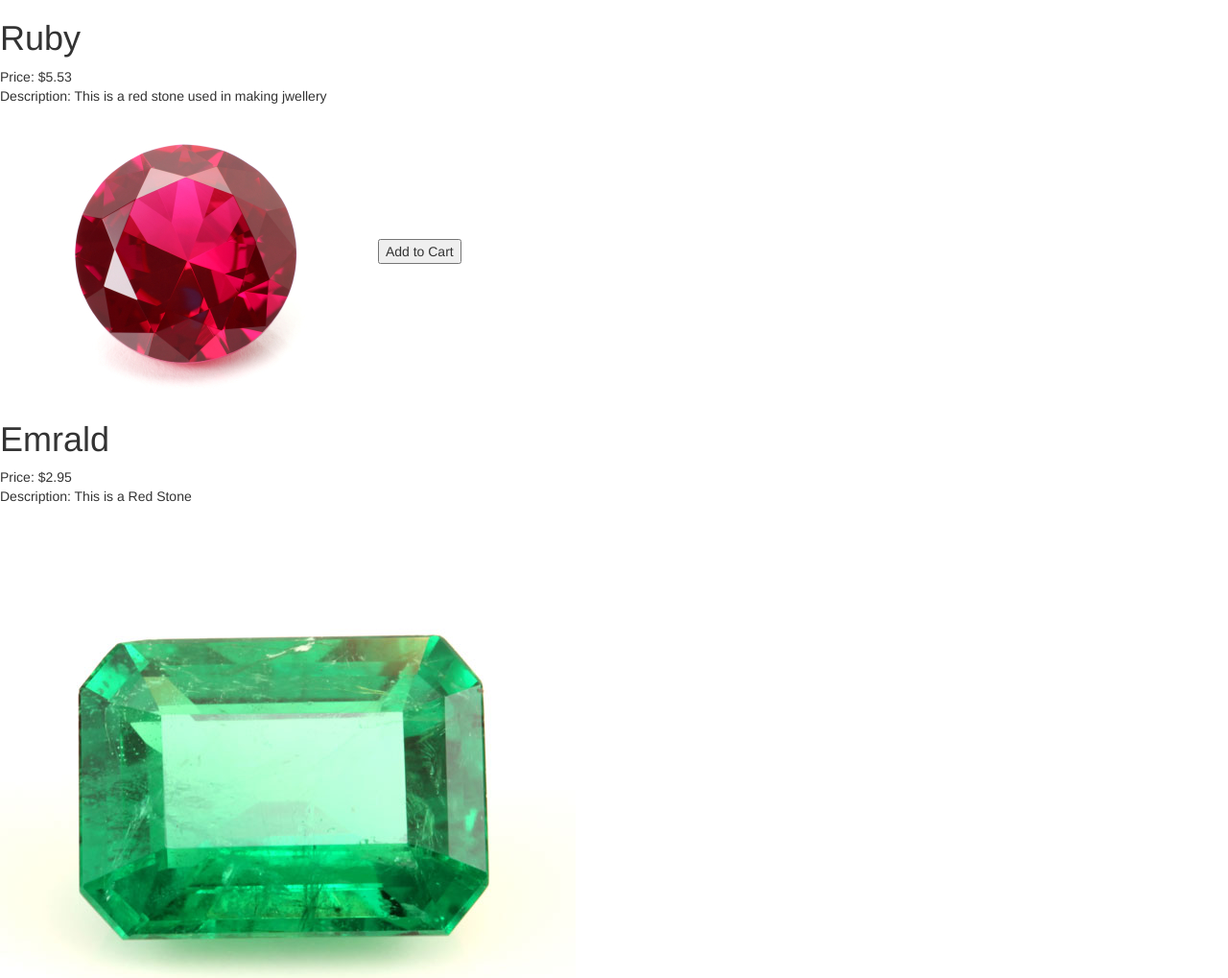
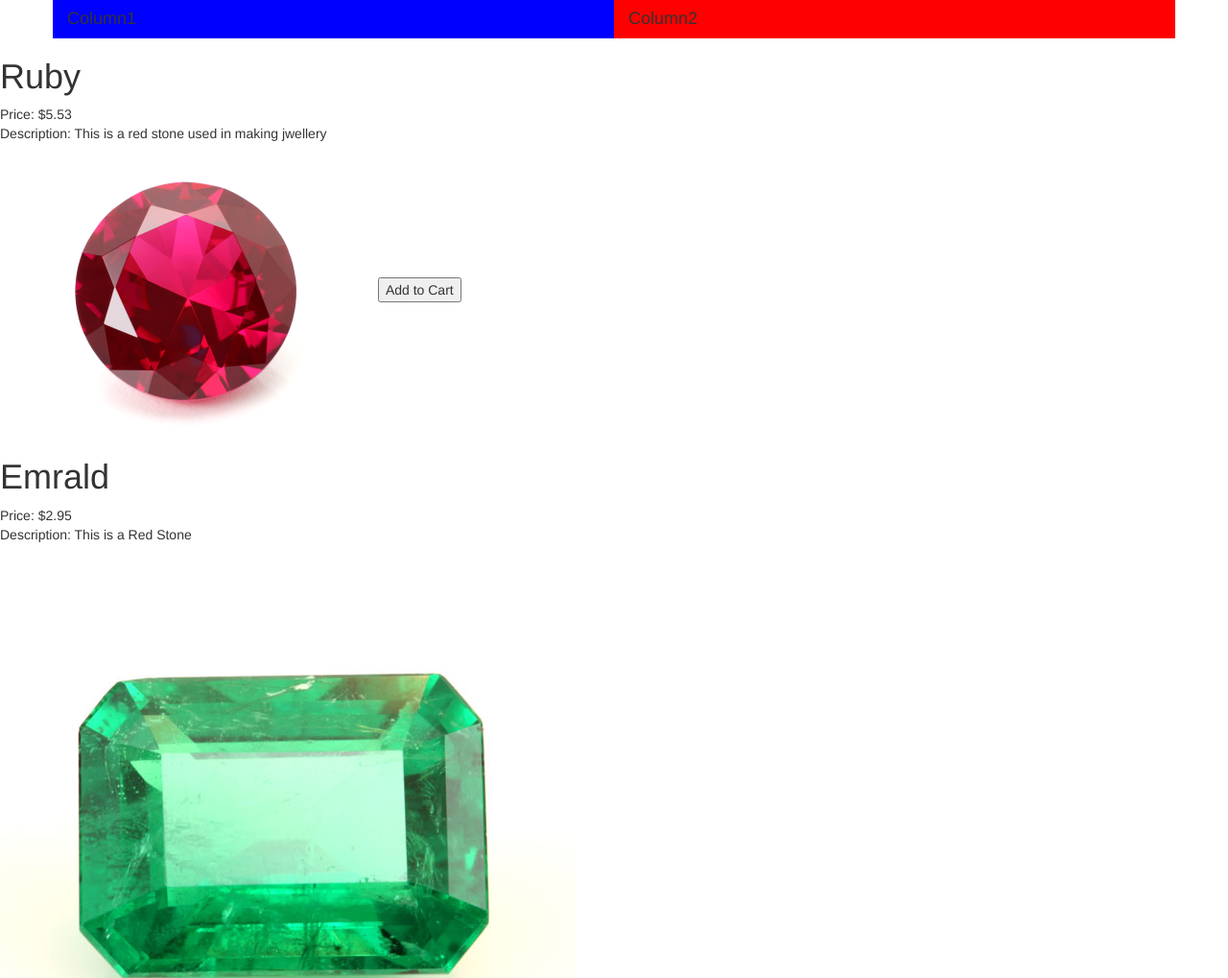
Before and after one commit to deepakrohan1/UI, a plain HTML site: page index.html in a window 1280 px wide. Shown: the top 1019 px of the page at 96% size. Drawn offline with Linux system fonts and the light colour scheme.

Commit message:
Bootstrap forming divs and making them to display as per screen size

```diff
--- a/css/style.css
+++ b/css/style.css
@@ -0,0 +1,6 @@
+.col1{
+	background: blue;
+}
+.col2{
+	background: red;
+}
--- a/index.html
+++ b/index.html
@@ -2,6 +2,7 @@
 <html ng-app="MyApp">
 
 <head>
+	<TITLE>Bootstrap</TITLE>
 	<link rel="stylesheet" href="css/style.css" />
 	<!--<script type="text/javascript" src="https://ajax.googleapis.com/ajax/libs/angularjs/1.3.15/angular.min.js"></script>-->
 	<script type="text/javascript" src= "js/angular.min.js"></script>
@@ -9,11 +10,26 @@
 	<script type="text/javascript" src= "js/jquery.min.js"></script>
 	<script type="text/javascript" src= "bootstrap/js/bootstrap.min.js"></script>
 	<link rel="stylesheet" type="text/css" href="bootstrap/css/bootstrap.min.css" >
+	<link rel="stylesheet" type="text/css" href="css/style.css" >
 
 
 </head>
 
 <body ng-controller = "StoreController as store">
+	<!-- Boot Strap a solid container which encloses all the div elements-->
+	<div class="container">
+		<div class="row">
+			<div class="col-xs-12 col-sm-6 col1"> <!-- A total of 12 blocks in which we cover the first 6 blocks xs-extra small
+											sm-small, md-medium, lg-large ..Keep on appeding the devices as shown in
+											example-->
+				<h4>Column1</h4>
+			</div>
+			<div class="col-xs-12 col-sm-6  col2"> <!-- For small devices it's 6 boxes for extra small boxes its 12 boxes-->
+				<h4>Column2</h4>
+			</div>
+
+		</div>
+	</div>
 	<div ng-repeat="product in store.products | orderBy:'-price'"> <!-- Using {{ filters:options }} here orderBy is used -->
 		<h1> {{ product.name }} </h1>
 		<p>
```
